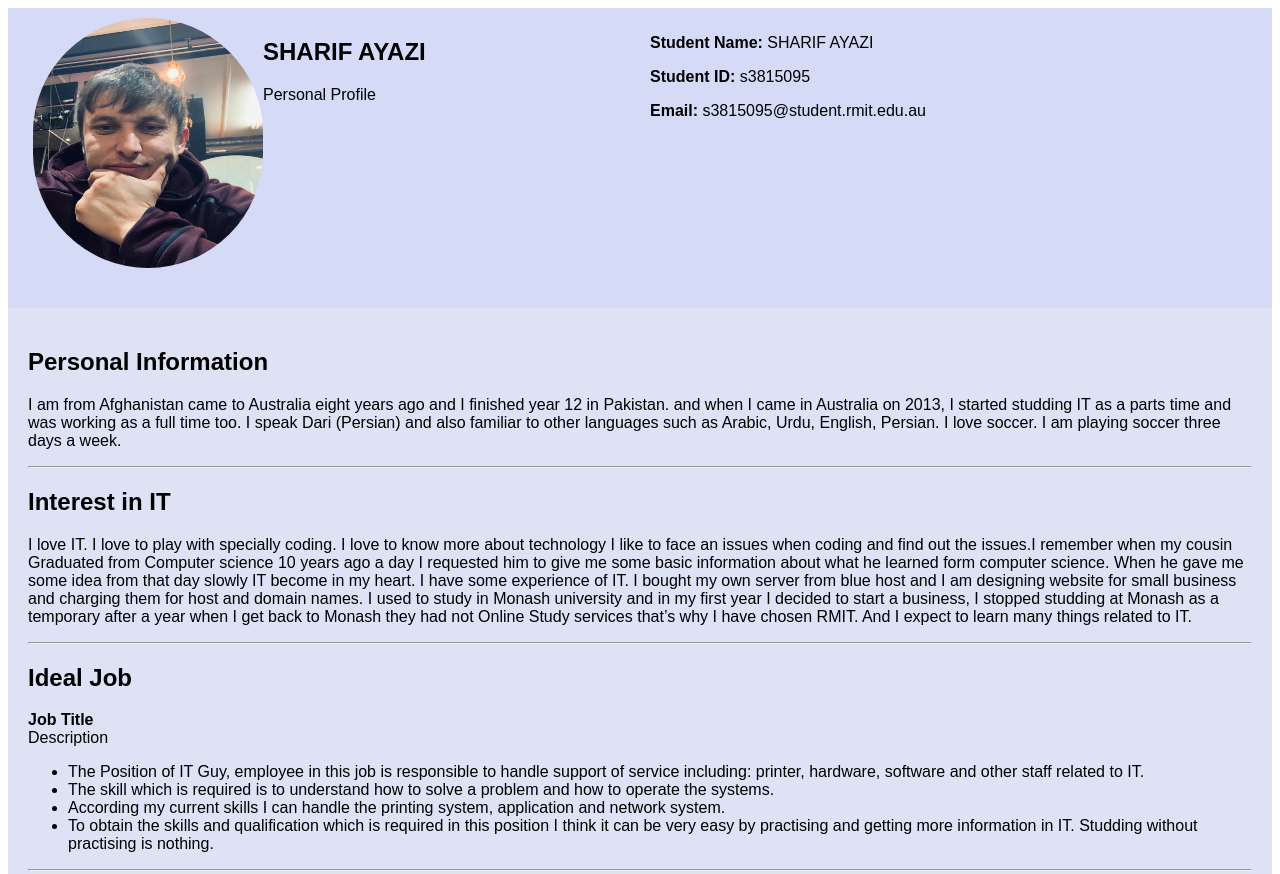
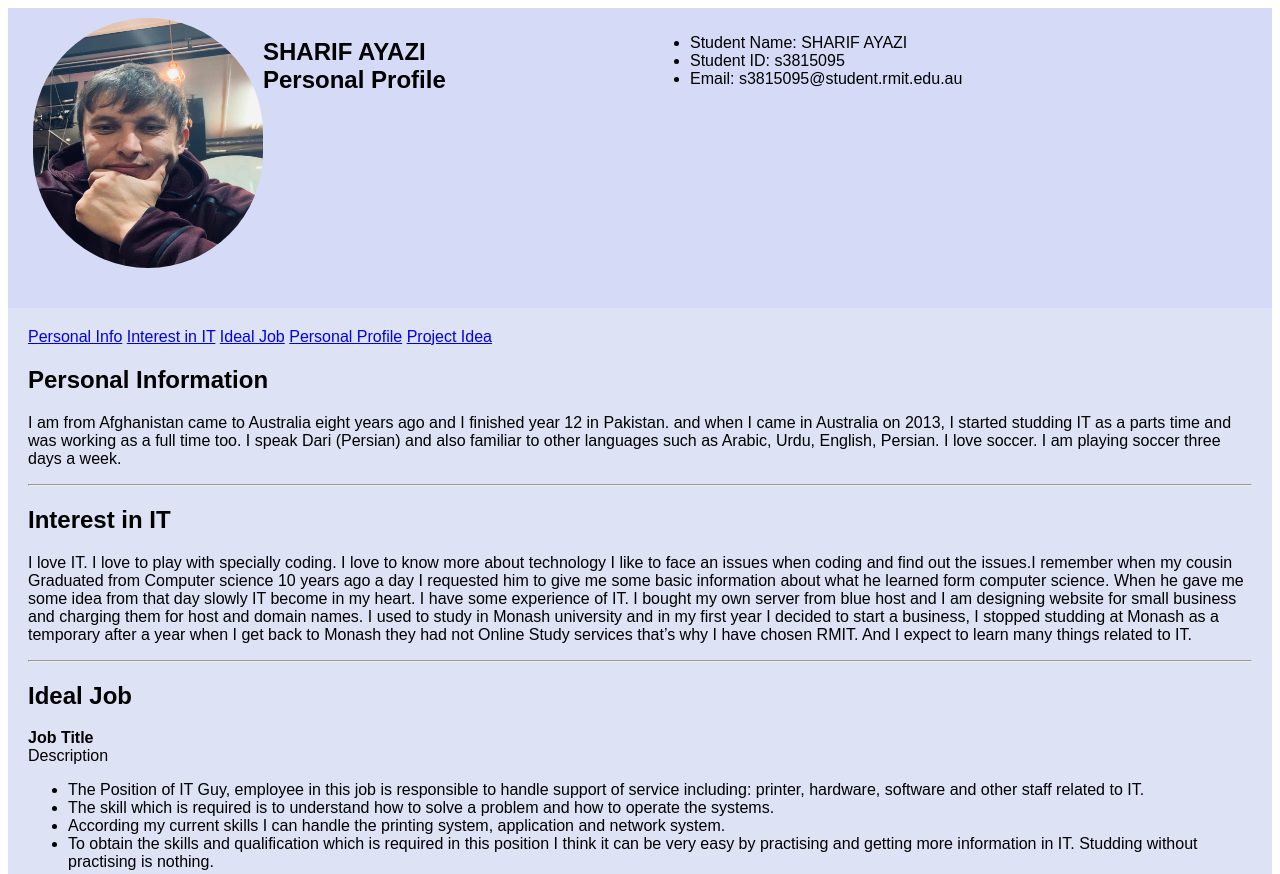
Before and after one commit to sharifayazi/A1, a plain HTML site: page index.html in a window 1280 px wide. Shown: the top 874 px of the page. Drawn offline with Linux system fonts and the light colour scheme.

Commit message:
Update index.html

```diff
--- a/index.html
+++ b/index.html
@@ -5,26 +5,35 @@
 <meta name="viewport" content="width=device-width, initial-scale=1">
 </head>
 <body>
+<div class="main">
 <div class="row">
   <div class="column">
    <img src="Picture_profile.jpeg" width="230" height="250">
-    <h2>SHARIF AYAZI</h2>
-    <p>Personal Profile</p>
+    <h2>SHARIF AYAZI<br>Personal Profile</h2>
   </div>
   <div class="column">
-    <p><strong>Student Name:</strong> SHARIF AYAZI</p>
-    <p><strong>Student ID:</strong> s3815095</p>
-    <p><strong>Email:</strong> s3815095@student.rmit.edu.au</p>
+    <ul>
+        <li>Student Name: SHARIF AYAZI</li>
+        <li>Student ID: s3815095</li>
+        <li>Email: s3815095@student.rmit.edu.au</li>
+    </ul>
   </div>
 </div>
 <div class="content">
-  <h2>Personal Information</h2>
+<div class="navbar">
+  <a href="#personalInfo">Personal Info</a>
+  <a href="#IntIT">Interest in IT</a>
+  <a href="#Idjob">Ideal Job</a>
+  <a href="#Personp">Personal Profile</a>
+  <a href="#pIdea">Project Idea</a>
+</div>
+  <h2 id="personalInfo">Personal Information</h2>
   <p>I am from Afghanistan came to Australia eight years ago and I finished year 12 in Pakistan. and when I came in Australia on 2013, I started studding IT as a parts time and was working as a full time too. I speak Dari (Persian) and also familiar to other languages such as Arabic, Urdu, English, Persian. I love soccer. I am playing soccer three days a week. </p>
   <hr>
-  <h2>Interest in IT </h2>
+  <h2 id="IntIT">Interest in IT </h2>
   <p>I love IT. I love to play with specially coding. I love to know more about technology I like to face an issues when coding and find out the issues.I remember when my cousin Graduated from Computer science 10 years ago a day I requested him to give me some basic information about what he learned form computer science. When he gave me some idea from that day slowly IT become in my heart. I have some experience of IT. I bought my own server from blue host and I am designing website for small business and charging them for host and domain names. I used to study in Monash university and in my first year I decided to start a business, I stopped studding at Monash as a temporary after a year when I get back to Monash they had not Online Study services that’s why I have chosen RMIT. And I expect to learn many things related to IT. </p>
   <hr>
-  <h2>Ideal Job </h2>
+  <h2 id="Idjob">Ideal Job </h2>
   <div>
       <p><strong>Job Title</strong> <br>Description</p>
       <p></p>
@@ -36,13 +45,13 @@
          <li>To obtain the skills and qualification which is required in this position I think it can be very easy by practising and getting more information in IT. Studding without practising is nothing.</li>
      </ul>
       <hr>
-     <h2>Personal Profile</h2>
+     <h2 id="Personp">Personal Profile</h2>
       <p>here is three personal test that i have done</p>
     <p>The results of an online Myers-Briggs test</p>
-      <img src="Personal_Test.png" width="600" height="733" alt="personal_test_01">
-      <img id = "p2" src="Personal_Test_2.png" width="900" height="386" alt="personal_test_02">
+      <img  id ="pimg" src="Personal_Test.png" alt="personal_test_01"><br>
+      <img id = "p2" src="Personal_Test_2.png" alt="personal_test_02">
       <p>The results of an online learning style test.</p>
-      <img src="Test_2.png" width="800" height="368" alt="second_Personal_test">
+      <img  id="test2" src="Test_2.png" alt="second_Personal_test">
       <p>The results of one further online test of your choosing.</p>
       <h3>Answer The Questions</h3>
       <p>
@@ -53,7 +62,7 @@
       </ul>
       </p>
     <hr>
-    <h2>Project Idea</h2>
+    <h2 id="pIdea">Project Idea</h2>
     <h3>Overview</h3>
     <p>I considered an inventory management system for an Auto Parts company it is essential to have an inventory system that cover their needs and requirements. That’s why I decided to choose an inventory application for a company which they stock parts (Auto Vehicle Parts). And this inventory application is useful for and allows them to stock and manage their Goods. The application has many functions that allow user to manage their stocks, generate invoices, manage their clients, manage their employees and attendance of their employees. There is another function which is called Transections. it allows user to generate daily incomes and expenses report.</p>
     <h3>Motivation</h3>
@@ -76,5 +85,6 @@
     <p>If the project is successful the entire business getting a lot of profit such as it can be save times for example a customer call sales person to ask for a head light of Mazda CX-9 year of 2009. Here if the system is not exists, sales person has to go and check the Year, make and model of the car manually and come to reply the customer if the part exists in stock or not. The system makes it easy for sales person to response quick to clients.</p>
     </div>
 </div>
+</div>
 </body>
 </html>
```
